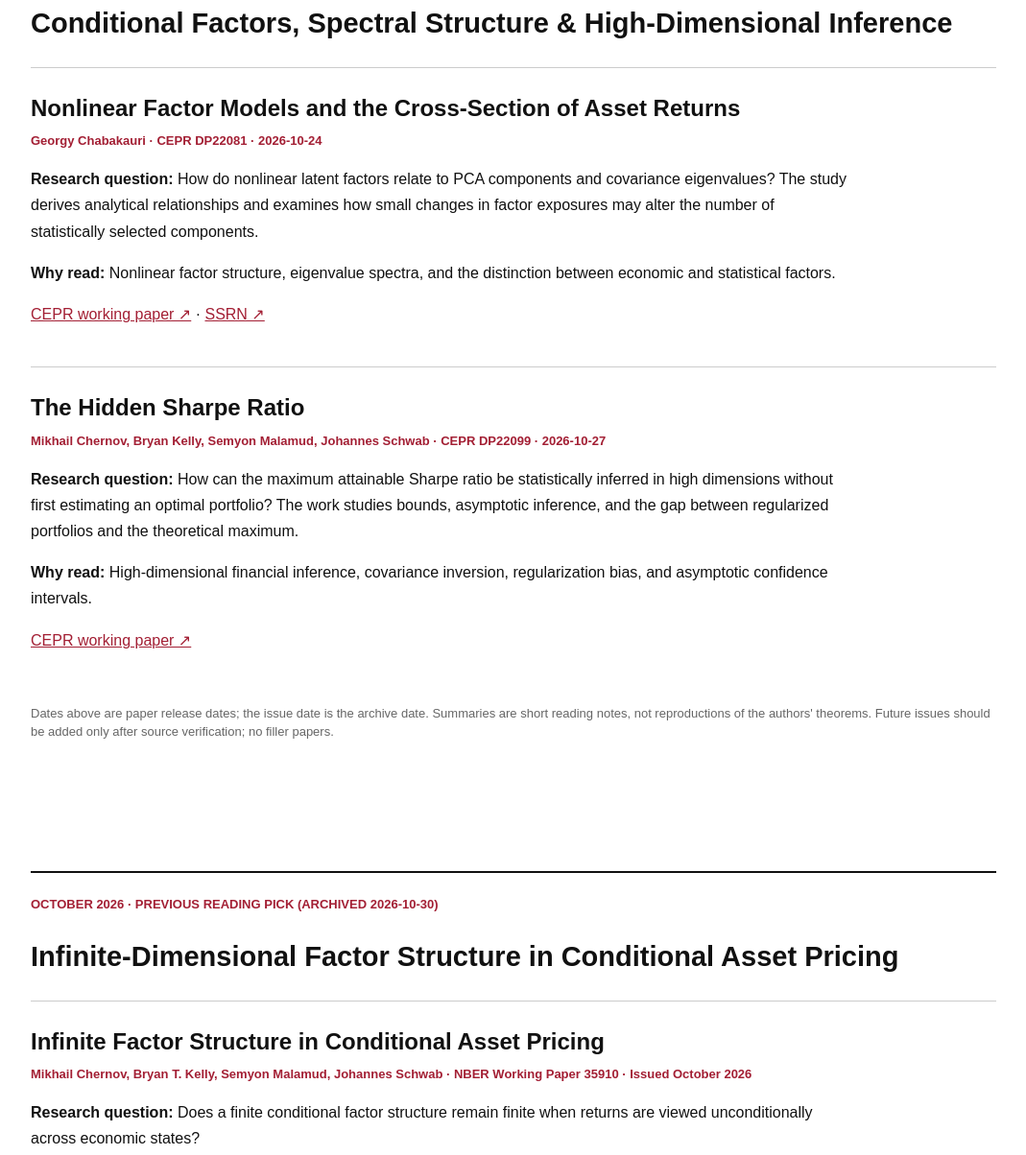
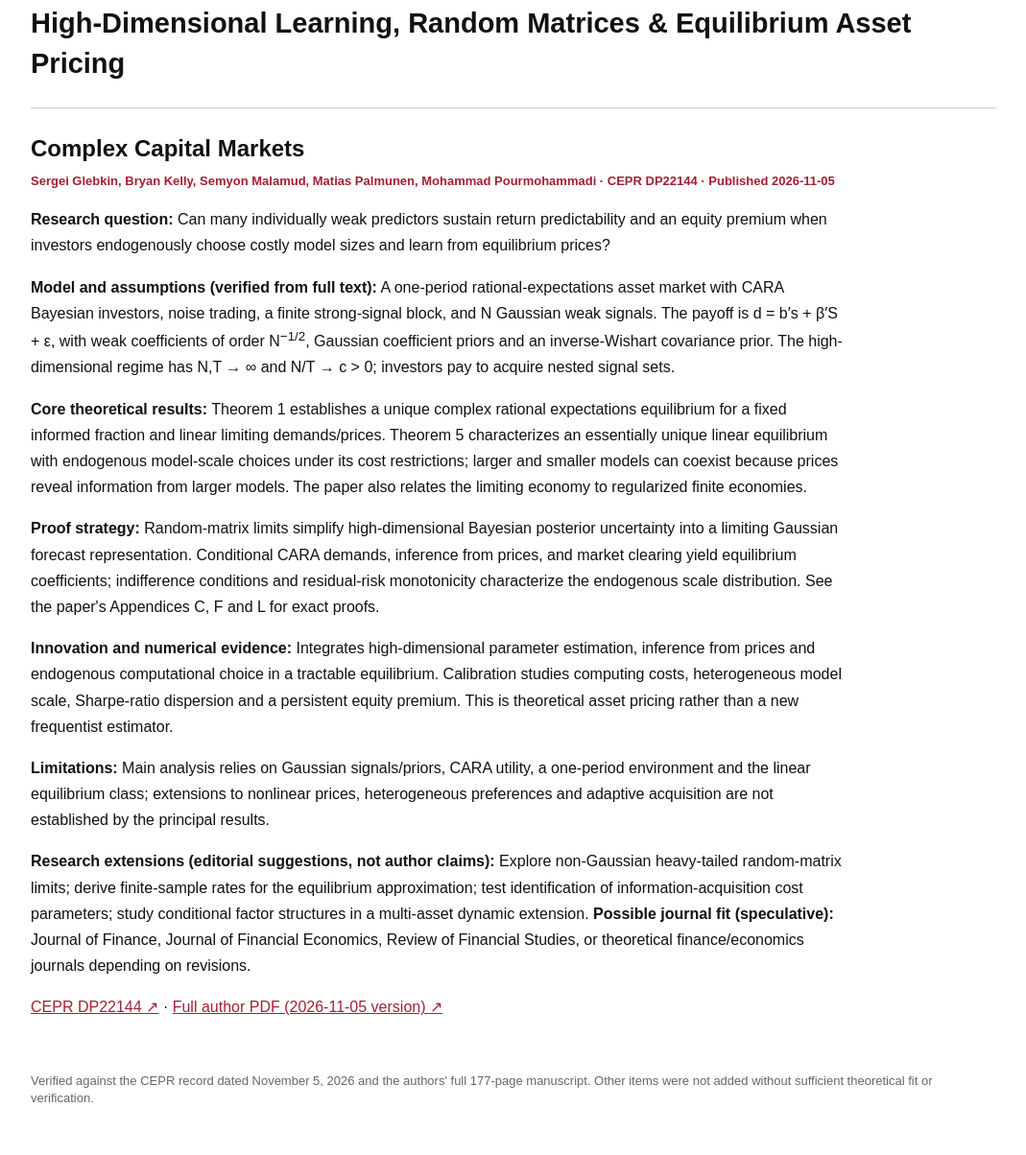
Before and after one commit to yongshang-liu/yongshang-liu.github.io, a plain HTML site: page weekly-theory-papers.html in a window 1280 px wide. Shown: the part 530-1734 px from the top of the page at 96% size, without its empty margins (105-1174 px from the left). Drawn offline with Linux system fonts and the light colour scheme.

Commit message:
Archive Nov 6 theory paper: Complex Capital Markets (CEPR DP22144)

```diff
--- a/weekly-theory-papers.html
+++ b/weekly-theory-papers.html
@@ -3,6 +3,17 @@
 .archive{max-width:1050px;margin:0 auto;padding:52px 22px 90px}.archive h1{font-size:clamp(38px,6vw,68px);line-height:1.04}.intro{max-width:780px;line-height:1.7;color:#666}.issue{border-top:2px solid #111;margin-top:50px;padding-top:24px}.issue h2{font-size:29px}.paper{border-top:1px solid #ccc;padding:25px 0}.paper h3{font-size:24px;margin:0 0 8px}.meta{color:#a31f34;font-size:13px;font-weight:700}.paper p{line-height:1.7;max-width:850px}.paper a{color:#a31f34;text-decoration:underline}.note{font-size:13px;color:#666}
 </style></head><body><nav><div class="wrap navin"><a class="brand" href="index.html">Yongshang Liu</a><div class="links"><a href="mathematics.html">Math &amp; Statistics</a><a href="economics-finance.html">Economics &amp; Finance</a><a href="coding-data.html">Coding &amp; Data</a></div></div></nav>
 <main class="archive"><div class="crumb"><a href="economics-finance.html">Economics &amp; Finance</a> / Research Papers</div><h1>Weekly Theory Papers</h1><p class="intro">A dated reading archive of selected theoretical financial econometrics and asset-pricing working papers. Focus: factor structures, high-dimensional inference, covariance spectra, random matrices, new estimators, asymptotic theory, and mathematical proofs. Each entry distinguishes verified paper information from reading suggestions.</p>
+<section class="issue"><div class="meta">WEEK OF 2026-11-06 · VERIFIED THEORY SELECTION</div><h2>High-Dimensional Learning, Random Matrices &amp; Equilibrium Asset Pricing</h2>
+<article class="paper"><h3>Complex Capital Markets</h3><div class="meta">Sergei Glebkin, Bryan Kelly, Semyon Malamud, Matias Palmunen, Mohammad Pourmohammadi · CEPR DP22144 · Published 2026-11-05</div>
+<p><strong>Research question:</strong> Can many individually weak predictors sustain return predictability and an equity premium when investors endogenously choose costly model sizes and learn from equilibrium prices?</p>
+<p><strong>Model and assumptions (verified from full text):</strong> A one-period rational-expectations asset market with CARA Bayesian investors, noise trading, a finite strong-signal block, and N Gaussian weak signals. The payoff is d = b′s + β′S + ε, with weak coefficients of order N<sup>−1/2</sup>, Gaussian coefficient priors and an inverse-Wishart covariance prior. The high-dimensional regime has N,T → ∞ and N/T → c &gt; 0; investors pay to acquire nested signal sets.</p>
+<p><strong>Core theoretical results:</strong> Theorem 1 establishes a unique complex rational expectations equilibrium for a fixed informed fraction and linear limiting demands/prices. Theorem 5 characterizes an essentially unique linear equilibrium with endogenous model-scale choices under its cost restrictions; larger and smaller models can coexist because prices reveal information from larger models. The paper also relates the limiting economy to regularized finite economies.</p>
+<p><strong>Proof strategy:</strong> Random-matrix limits simplify high-dimensional Bayesian posterior uncertainty into a limiting Gaussian forecast representation. Conditional CARA demands, inference from prices, and market clearing yield equilibrium coefficients; indifference conditions and residual-risk monotonicity characterize the endogenous scale distribution. See the paper's Appendices C, F and L for exact proofs.</p>
+<p><strong>Innovation and numerical evidence:</strong> Integrates high-dimensional parameter estimation, inference from prices and endogenous computational choice in a tractable equilibrium. Calibration studies computing costs, heterogeneous model scale, Sharpe-ratio dispersion and a persistent equity premium. This is theoretical asset pricing rather than a new frequentist estimator.</p>
+<p><strong>Limitations:</strong> Main analysis relies on Gaussian signals/priors, CARA utility, a one-period environment and the linear equilibrium class; extensions to nonlinear prices, heterogeneous preferences and adaptive acquisition are not established by the principal results.</p>
+<p><strong>Research extensions (editorial suggestions, not author claims):</strong> Explore non-Gaussian heavy-tailed random-matrix limits; derive finite-sample rates for the equilibrium approximation; test identification of information-acquisition cost parameters; study conditional factor structures in a multi-asset dynamic extension. <strong>Possible journal fit (speculative):</strong> Journal of Finance, Journal of Financial Economics, Review of Financial Studies, or theoretical finance/economics journals depending on revisions.</p>
+<p><a href="https://cepr.org/publications/dp22144" target="_blank" rel="noopener noreferrer">CEPR DP22144 ↗</a> · <a href="https://sglebkin.com/CCM.pdf" target="_blank" rel="noopener noreferrer">Full author PDF (2026-11-05 version) ↗</a></p></article>
+<p class="note">Verified against the CEPR record dated November 5, 2026 and the authors' full 177-page manuscript. Other items were not added without sufficient theoretical fit or verification.</p></section>
 <section class="issue"><div class="meta">WEEK OF 2026-10-30 · READING SELECTION</div><h2>Conditional Factors, Spectral Structure &amp; High-Dimensional Inference</h2>
 <article class="paper"><h3>Nonlinear Factor Models and the Cross-Section of Asset Returns</h3><div class="meta">Georgy Chabakauri · CEPR DP22081 · 2026-10-24</div><p><strong>Research question:</strong> How do nonlinear latent factors relate to PCA components and covariance eigenvalues? The study derives analytical relationships and examines how small changes in factor exposures may alter the number of statistically selected components.</p><p><strong>Why read:</strong> Nonlinear factor structure, eigenvalue spectra, and the distinction between economic and statistical factors.</p><p><a href="https://cepr.org/publications/dp22081" target="_blank" rel="noopener noreferrer">CEPR working paper ↗</a> · <a href="https://ssrn.com/abstract=7662698" target="_blank" rel="noopener noreferrer">SSRN ↗</a></p></article>
 <article class="paper"><h3>The Hidden Sharpe Ratio</h3><div class="meta">Mikhail Chernov, Bryan Kelly, Semyon Malamud, Johannes Schwab · CEPR DP22099 · 2026-10-27</div><p><strong>Research question:</strong> How can the maximum attainable Sharpe ratio be statistically inferred in high dimensions without first estimating an optimal portfolio? The work studies bounds, asymptotic inference, and the gap between regularized portfolios and the theoretical maximum.</p><p><strong>Why read:</strong> High-dimensional financial inference, covariance inversion, regularization bias, and asymptotic confidence intervals.</p><p><a href="https://cepr.org/publications/dp22099" target="_blank" rel="noopener noreferrer">CEPR working paper ↗</a></p></article>
```
